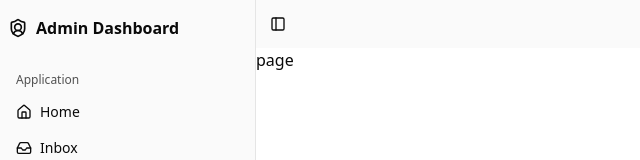
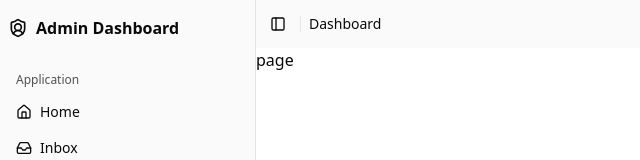
Before and after one commit to umutkamanoglu/nextjs-blog, a Next.js app: page /admin in a window 1280 px wide. Shown: the top 160 px of the page, without its empty margins (0-640 px from the left). Built offline with nearby package versions, Linux system fonts and the light colour scheme.

Commit message:
Dashboardın üst kısmına breadcrumb componenti eklendi ve dinamik olarak çalışabilmesi için client side tarafında çalışması sağlandı.

```diff
--- a/app/(admin)/layout.jsx
+++ b/app/(admin)/layout.jsx
@@ -3,6 +3,8 @@ import "../globals.css";
 import { ThemeProvider } from "@/components/theme/theme-provider";
 import { SidebarProvider, SidebarTrigger } from '@/components/ui/sidebar'
 import Sidebar from "@/components/admin/App-Sidebar";
+import { Separator } from "@/components/ui/separator";
+import PanelBreadCrumb from "@/components/admin/PanelBreadCrumb";
 
 const montserrat = Montserrat({
     subsets: ["latin"],
@@ -30,6 +32,11 @@ export default function RootLayout({ children }) {
                         <main className="flex-1 overflow-auto">
                             <div className="bg-sidebar h-12 flex items-center p-2 fixed top-0 w-full">
                                 <SidebarTrigger />
+                                <Separator
+                                    orientation="vertical"
+                                    className="mx-2 data-[orientation=vertical]:h-4"
+                                />
+                                <PanelBreadCrumb />
                             </div>
                             {children}
                         </main>
--- /dev/null
+++ b/components/admin/PanelBreadCrumb.jsx
@@ -0,0 +1,61 @@
+"use client"
+import React from 'react'
+import { usePathname } from 'next/navigation'
+import {
+    Breadcrumb,
+    BreadcrumbItem,
+    BreadcrumbLink,
+    BreadcrumbList,
+    BreadcrumbPage,
+    BreadcrumbSeparator,
+} from "@/components/ui/breadcrumb"
+import Link from 'next/link'
+
+function PanelBreadCrumb() {
+    const pathname = usePathname()
+    const segments = pathname.split("/").filter(Boolean)
+
+    const labelMap = {
+        admin: "Dashboard",
+        posts: "Blog Post's",
+        users: "Users",
+        settings: "Settings",
+        edit: "Edit",
+        new: "New Post",
+    }
+
+    if (segments.length === 0) return null
+
+    return (
+        <Breadcrumb>
+            <BreadcrumbList suppressHydrationWarning>
+                {segments.map((segment, index) => {
+                    const href = "/" + segments.slice(0, index + 1).join("/")
+                    const isLast = index === segments.length - 1
+                    const label = labelMap[segment] || decodeURIComponent(segment)
+
+                    return (
+                        <BreadcrumbItem key={href}>
+                            {!isLast ? (
+                                <>
+                                    <BreadcrumbLink asChild>
+                                        <Link href={href} className="capitalize">
+                                            {label}
+                                        </Link>
+                                    </BreadcrumbLink>
+                                    <BreadcrumbSeparator />
+                                </>
+                            ) : (
+                                <BreadcrumbPage className="capitalize">
+                                    {label}
+                                </BreadcrumbPage>
+                            )}
+                        </BreadcrumbItem>
+                    )
+                })}
+            </BreadcrumbList>
+        </Breadcrumb>
+    )
+}
+
+export default PanelBreadCrumb
--- /dev/null
+++ b/components/ui/breadcrumb.jsx
@@ -0,0 +1,112 @@
+import * as React from "react"
+import { Slot } from "@radix-ui/react-slot"
+import { ChevronRight, MoreHorizontal } from "lucide-react"
+
+import { cn } from "@/lib/utils"
+
+function Breadcrumb({
+  ...props
+}) {
+  return <nav aria-label="breadcrumb" data-slot="breadcrumb" {...props} />;
+}
+
+function BreadcrumbList({
+  className,
+  ...props
+}) {
+  return (
+    <ol
+      data-slot="breadcrumb-list"
+      className={cn(
+        "text-muted-foreground flex flex-wrap items-center gap-1.5 text-sm break-words sm:gap-2.5",
+        className
+      )}
+      {...props} />
+  );
+}
+
+function BreadcrumbItem({
+  className,
+  ...props
+}) {
+  return (
+    <li
+      data-slot="breadcrumb-item"
+      className={cn("inline-flex items-center gap-1.5", className)}
+      {...props} />
+  );
+}
+
+function BreadcrumbLink({
+  asChild,
+  className,
+  ...props
+}) {
+  const Comp = asChild ? Slot : "a"
+
+  return (
+    <Comp
+      data-slot="breadcrumb-link"
+      className={cn("hover:text-foreground transition-colors", className)}
+      {...props} />
+  );
+}
+
+function BreadcrumbPage({
+  className,
+  ...props
+}) {
+  return (
+    <span
+      data-slot="breadcrumb-page"
+      role="link"
+      aria-disabled="true"
+      aria-current="page"
+      className={cn("text-foreground font-normal", className)}
+      {...props} />
+  );
+}
+
+function BreadcrumbSeparator({
+  children,
+  className,
+  ...props
+}) {
+  return (
+    <li
+      data-slot="breadcrumb-separator"
+      role="presentation"
+      aria-hidden="true"
+      className={cn("[&>svg]:size-3.5", className)}
+      {...props}>
+      {children ?? <ChevronRight />}
+    </li>
+  );
+}
+
+function BreadcrumbEllipsis({
+  className,
+  ...props
+}) {
+  return (
+    <span
+      data-slot="breadcrumb-ellipsis"
+      role="presentation"
+      aria-hidden="true"
+      className={cn("flex size-9 items-center justify-center", className)}
+      {...props}>
+      <MoreHorizontal className="size-4" />
+      <span className="sr-only">More</span>
+    </span>
+  );
+}
+
+export {
+  Breadcrumb,
+  BreadcrumbList,
+  BreadcrumbItem,
+  BreadcrumbLink,
+  BreadcrumbPage,
+  BreadcrumbSeparator,
+  BreadcrumbEllipsis,
+}
```
